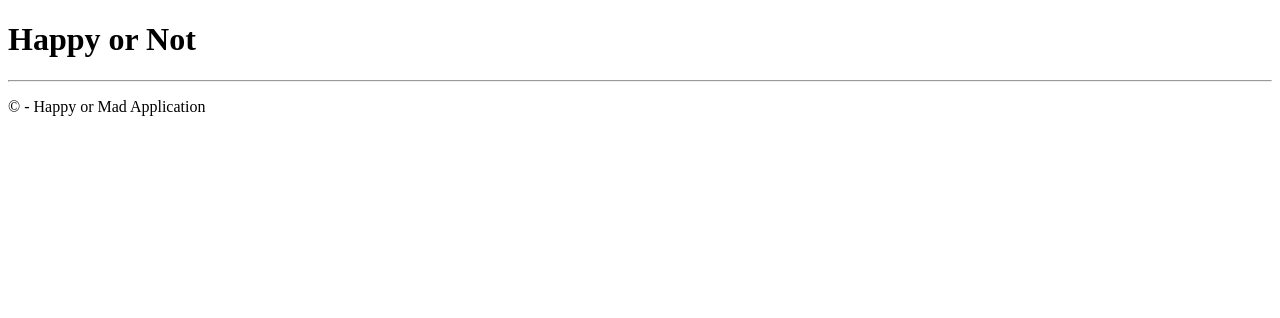
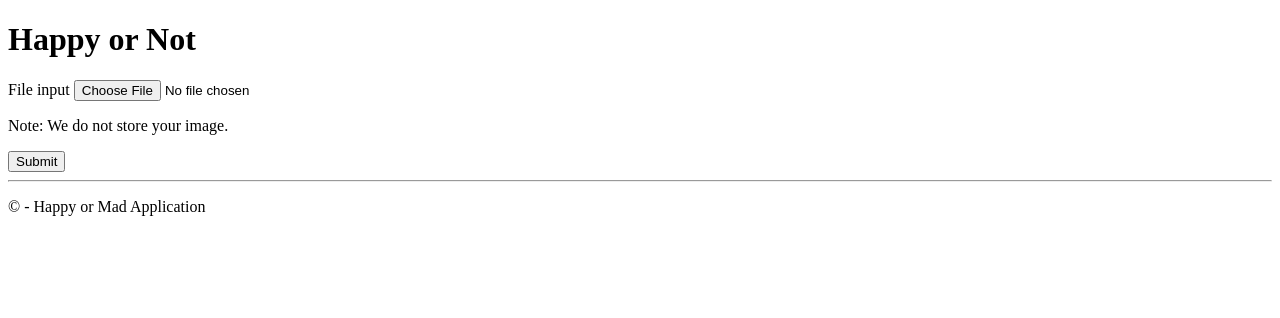
Before and after one commit to jsturtevant/happy-image-tester-django, a Django app: template app/templates/app/index.html in a window 1280 px wide. Shown: the top 318 px of the page. Run offline with Django 3.2, Linux system fonts and the light colour scheme; the template is opened without the code that fills it, so the values that code supplies are empty.

Commit message:
Add form html

```diff
--- a/app/templates/app/index.html
+++ b/app/templates/app/index.html
@@ -2,5 +2,14 @@
 
 {% block content %}
 
+ <form>
+    <div >
+    <label for="InputFile">File input</label>
+    <input type="file" id="InputFile">
+    <p class="help-block">Note: We do not store your image.</p>
+    </div>
+
+    <button type="submit" >Submit</button>
+</form>
 
 {% endblock %}
```
